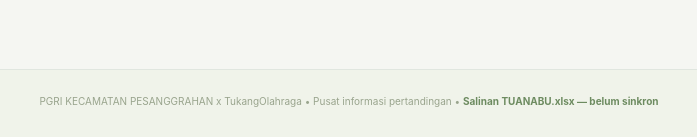
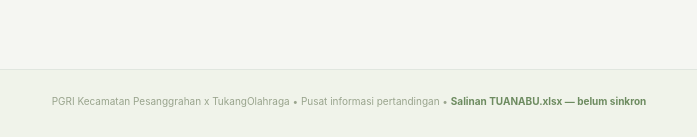
Before and after one commit to tukangolahraga/PORPGRIPesanggrahan, a plain HTML site: page index.html in a window 1280 px wide. Shown: the part 1256-1393 px from the top of the page, 291-988 px from the left. Drawn offline with Linux system fonts and the light colour scheme; no server answers.

Commit message:
Update index.html

```diff
--- a/index.html
+++ b/index.html
@@ -84,6 +84,6 @@
       <div id="result-grid" class="results-grid"></div>
     </section>
   </main>
-  <footer>PGRI KECAMATAN PESANGGRAHAN x TukangOlahraga • Pusat informasi pertandingan • <span id="last-update">Belum tersambung ke server</span></footer>
+  <footer>PGRI Kecamatan Pesanggrahan x TukangOlahraga • Pusat informasi pertandingan • <span id="last-update">Belum tersambung ke server</span></footer>
 </body>
 </html>
```
